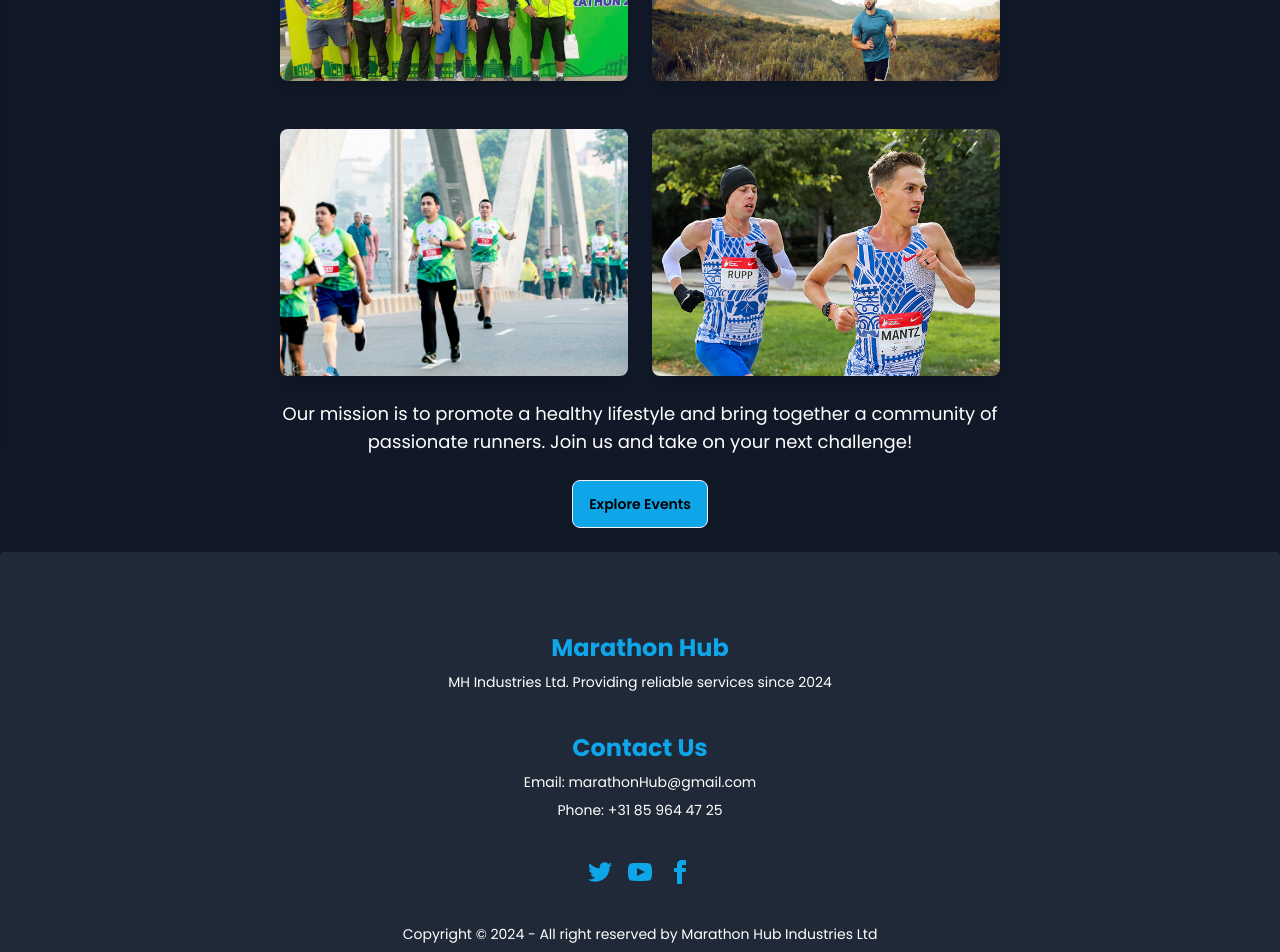
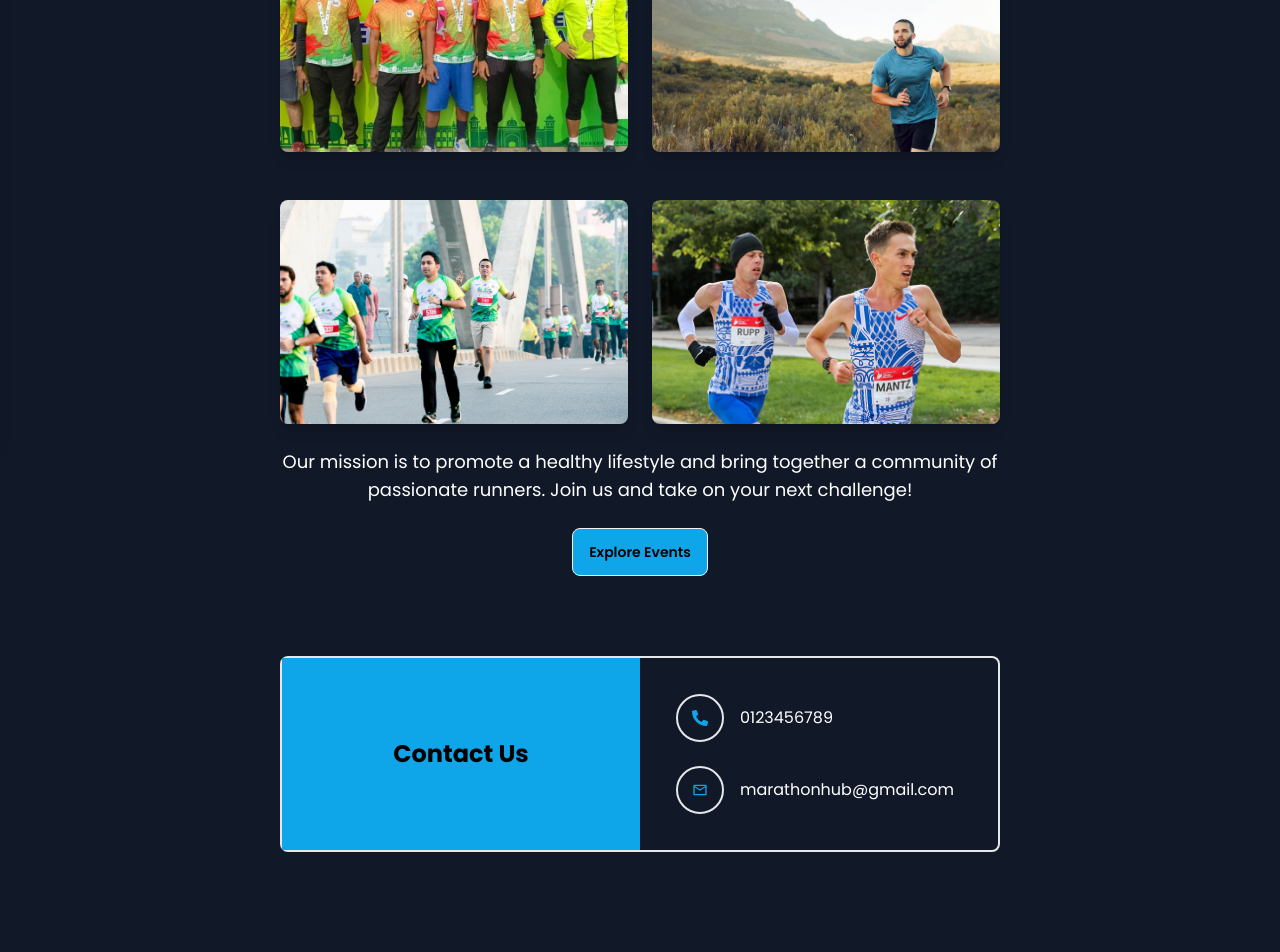
Before and after one commit to mushayed18/MarathonHub-client, a React (Vite) app: page /about in a window 1280 px wide. Shown: the part 360-1312 px from the top of the page. Built offline with nearby package versions, Linux system fonts and the light colour scheme; no server answers.

Commit message:
Become a partner section updated

```diff
--- a/src/Pages/About/About.jsx
+++ b/src/Pages/About/About.jsx
@@ -1,9 +1,11 @@
 import { useNavigate } from "react-router-dom";
+import { FaPhoneAlt } from "react-icons/fa";
 
 import marathon1 from "../../assets/marathon1.jpg";
 import marathon2 from "../../assets/marathon2.png";
 import marathon3 from "../../assets/marathon3.jpg";
 import marathon4 from "../../assets/marathon4.png";
+import { MdOutlineMail } from "react-icons/md";
 
 const About = () => {
   const navigate = useNavigate();
@@ -26,28 +28,28 @@ const About = () => {
           <img
             src={marathon1}
             alt="Marathon event"
-            className="rounded-lg shadow-lg"
+            className="rounded-lg shadow-lg h-56 w-full object-cover"
           />
         </div>
         <div className="mt-6 flex justify-center">
           <img
             src={marathon2}
             alt="Marathon event"
-            className="rounded-lg shadow-lg"
+            className="rounded-lg shadow-lg h-56 w-full object-cover"
           />
         </div>
         <div className="mt-6 flex justify-center">
           <img
             src={marathon3}
             alt="Marathon event"
-            className="rounded-lg shadow-lg"
+            className="rounded-lg shadow-lg h-56 w-full object-cover"
           />
         </div>
         <div className="mt-6 flex justify-center">
           <img
             src={marathon4}
             alt="Marathon event"
-            className="rounded-lg shadow-lg object-cover"
+            className="rounded-lg shadow-lg h-56 w-full object-cover"
           />
         </div>
       </div>
@@ -64,6 +66,26 @@ const About = () => {
           Explore Events
         </button>
       </div>
+
+      <div className="border-2 rounded-lg flex flex-col md:flex-row my-20">
+        <div className="w-full md:w-1/2 flex items-center justify-center bg-sky-500">
+          <h1 className="font-bold text-2xl text-black">Contact Us</h1>
+        </div>
+        <div className="w-full md:w-1/2 flex flex-col justify-center p-9 gap-6">
+          <div className="flex items-center gap-4">
+            <div className="border-2 h-12 w-12 rounded-full flex items-center justify-center text-sky-500">
+              <FaPhoneAlt />
+            </div>
+            <p>0123456789</p>
+          </div>
+          <div className="flex items-center gap-4">
+            <div className="border-2 h-12 w-12 rounded-full flex items-center justify-center text-sky-500">
+              <MdOutlineMail />
+            </div>
+            <p>marathonhub@gmail.com</p>
+          </div>
+        </div>
+      </div>
     </div>
   );
 };
--- a/src/Pages/Home/Partnership.jsx
+++ b/src/Pages/Home/Partnership.jsx
@@ -1,4 +1,12 @@
+import { useNavigate } from "react-router-dom";
+
 const Partnership = () => {
+    const navigate = useNavigate();
+
+    const handleContactBtn = () => {
+      navigate('/about');
+    }
+
     return (
       <section className="my-12 bg-gradient-to-r from-blue-600 to-sky-500 text-white py-16 px-6 rounded-lg shadow-md">
         <div className="max-w-4xl mx-auto text-center">
@@ -7,6 +15,7 @@ const Partnership = () => {
             Join hands with us to organize incredible marathon events and make a lasting impact in the community. We’re looking for partners who share our passion for fitness, community building, and excellence. Let's achieve great things together!
           </p>
           <button
+            onClick={handleContactBtn}
             className="bg-white text-sky-500 font-semibold px-6 py-3 rounded-md hover:bg-gray-100 transition"
           >
             Contact Us
```
